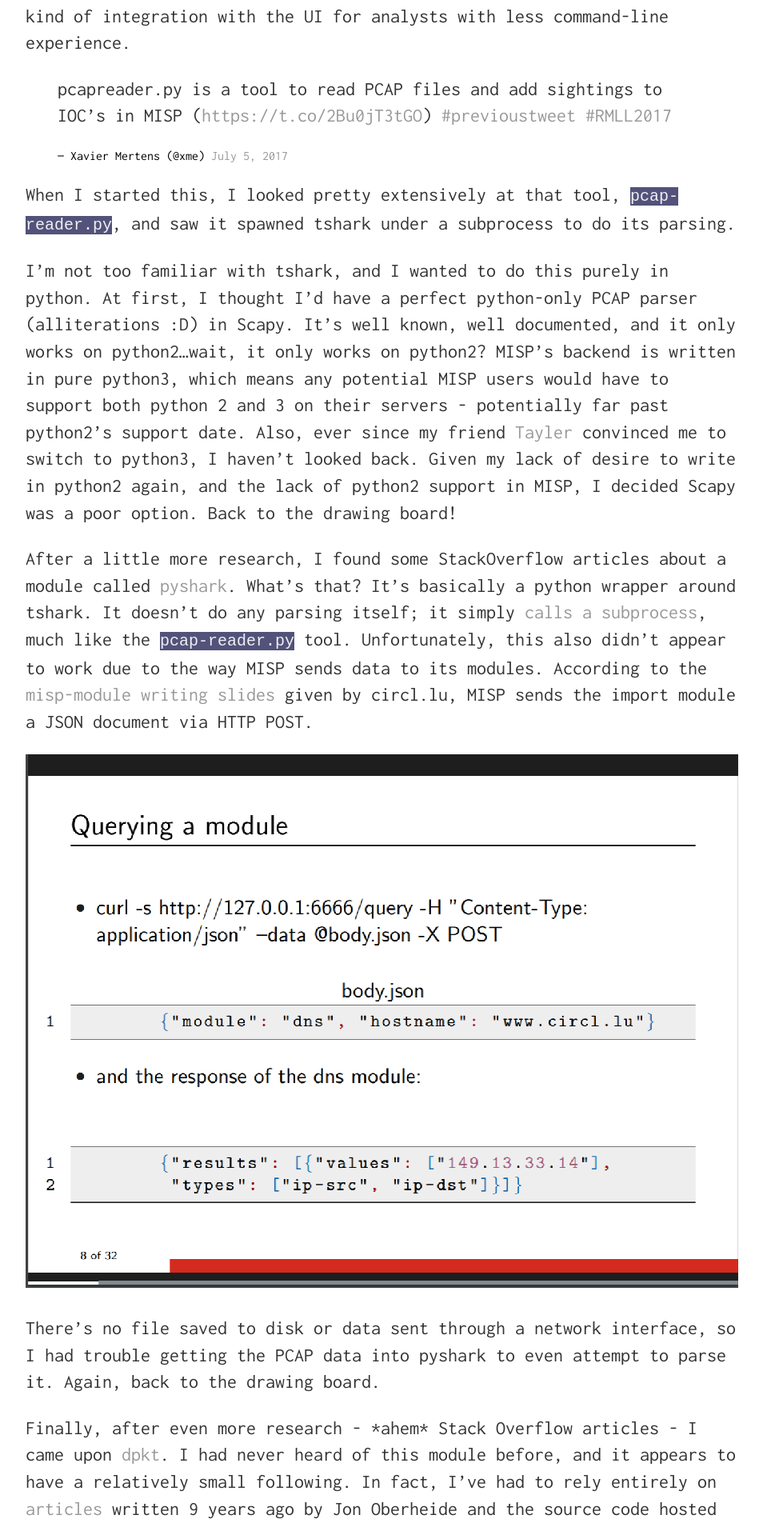
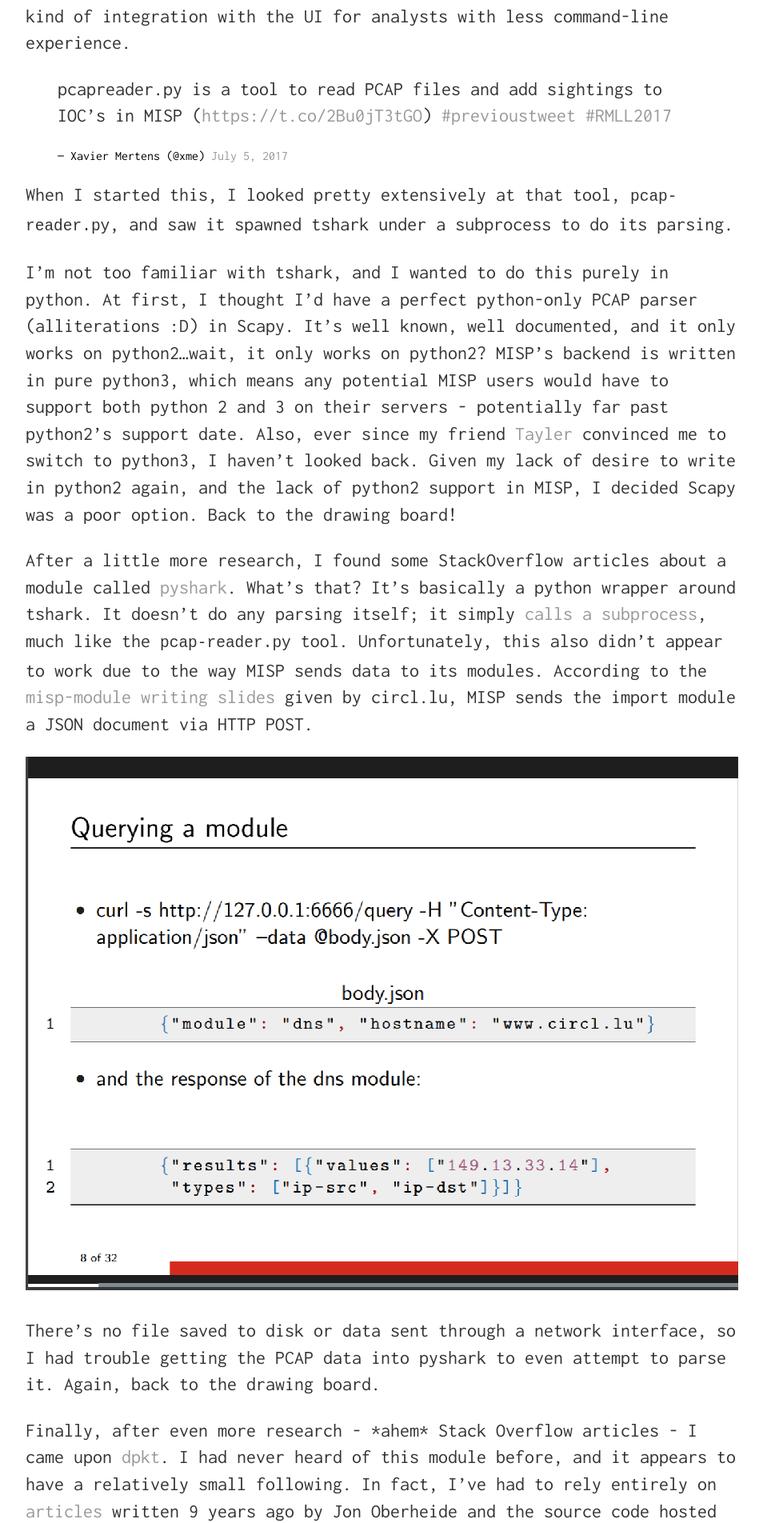
Before and after one commit to infosec-intern/infosec-intern.github.io, a Jekyll site: the page built from _posts/2017-07-18-dpkt-+-python3.md, in a window 1280 px wide. Shown: the part 321-2225 px from the top of the page at 80% size, without its empty margins (160-1114 px from the left). Built offline with Jekyll 4.4.1, drawn with Linux system fonts in a browser that asks for light colours; comment, search, counter and statistics services are not loaded.

Commit message:
codeblock only applies to python code

```diff
--- a/css/main.css
+++ b/css/main.css
@@ -28,7 +28,7 @@ a#totes-ethical {
 h1 {
     font-size: 3em;
 }
-code {
+.language-python {
     font-size: 15pt;
     color: #f0f0f5;
     border-color: #b3b3cc;
```
